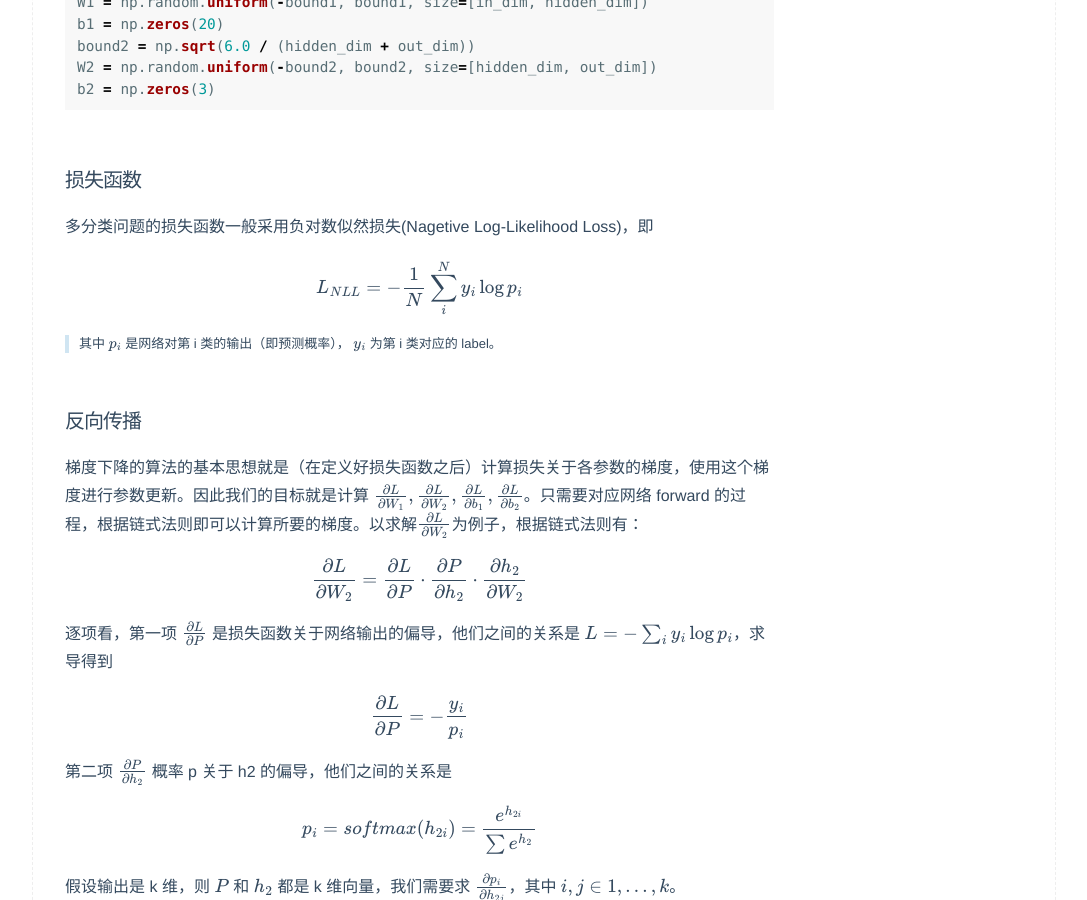
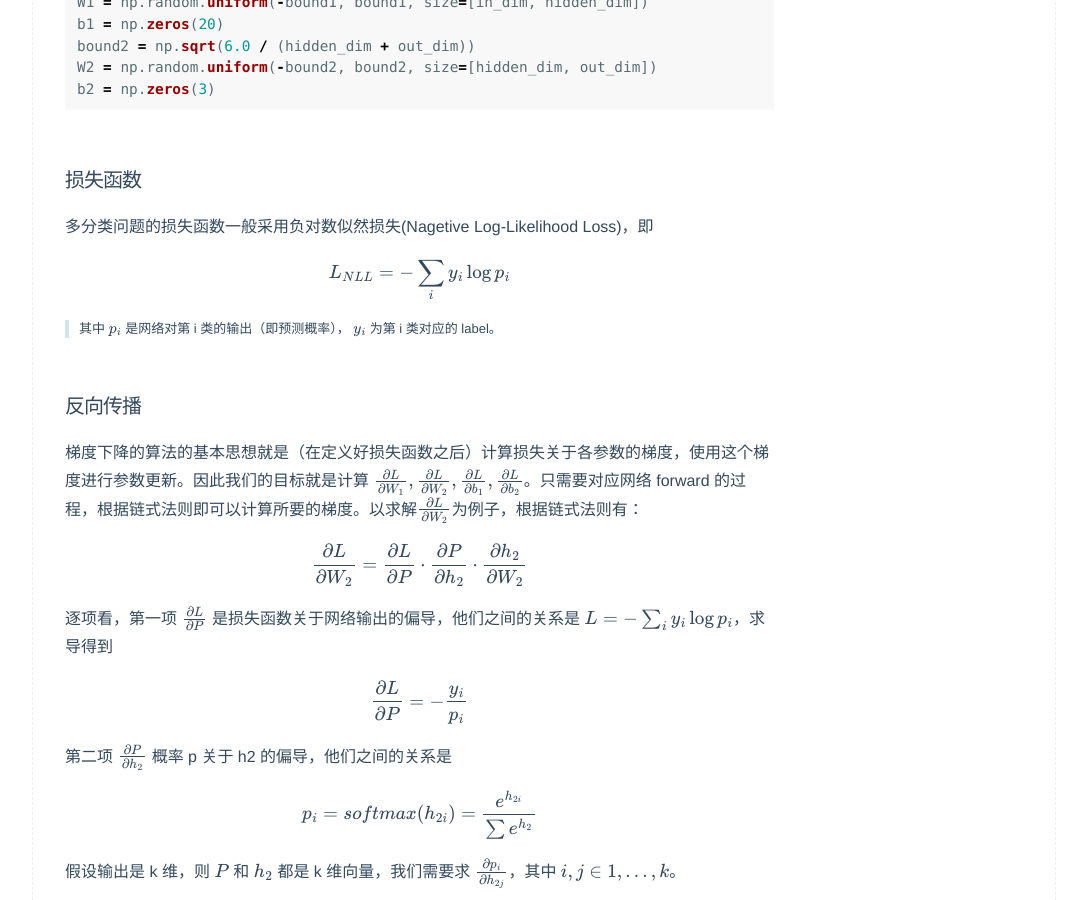
Before and after one commit to borgwang/borgwang.github.io, a Jekyll site: the page built from _posts/2016-09-14-nn-example.md, in a window 1280 px wide and 900 px high, scrolled down 1947 px. Shown: the whole window, without its empty margins (96-1183 px from the left). Built offline with Jekyll 4.4.1, drawn with Linux system fonts in a browser that asks for light colours; formulas are drawn with MathJax 3; comment, search, counter and statistics services are not loaded.

Commit message:
fix typo

```diff
--- a/_posts/2016-09-14-nn-example.md
+++ b/_posts/2016-09-14-nn-example.md
@@ -104,7 +104,7 @@ b2 = np.zeros(3)
 
 <!--START formula-->
   <div class="formula">
-    $$ L_{NLL}=-\frac{1}{N}\sum^N_{i}y_i \log p_i $$
+    $$ L_{NLL}=-\sum_{i}y_i \log p_i $$
   </div>
 <!--END formula-->
 
```
